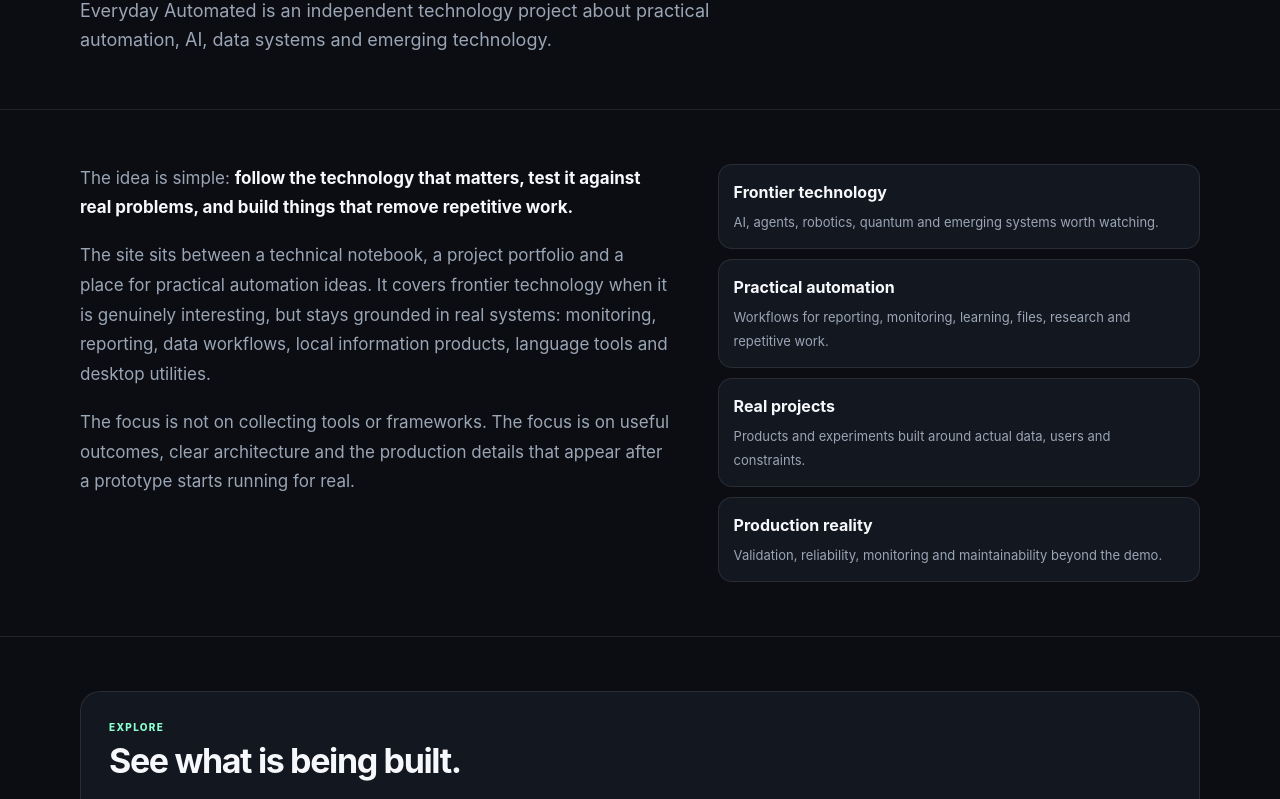
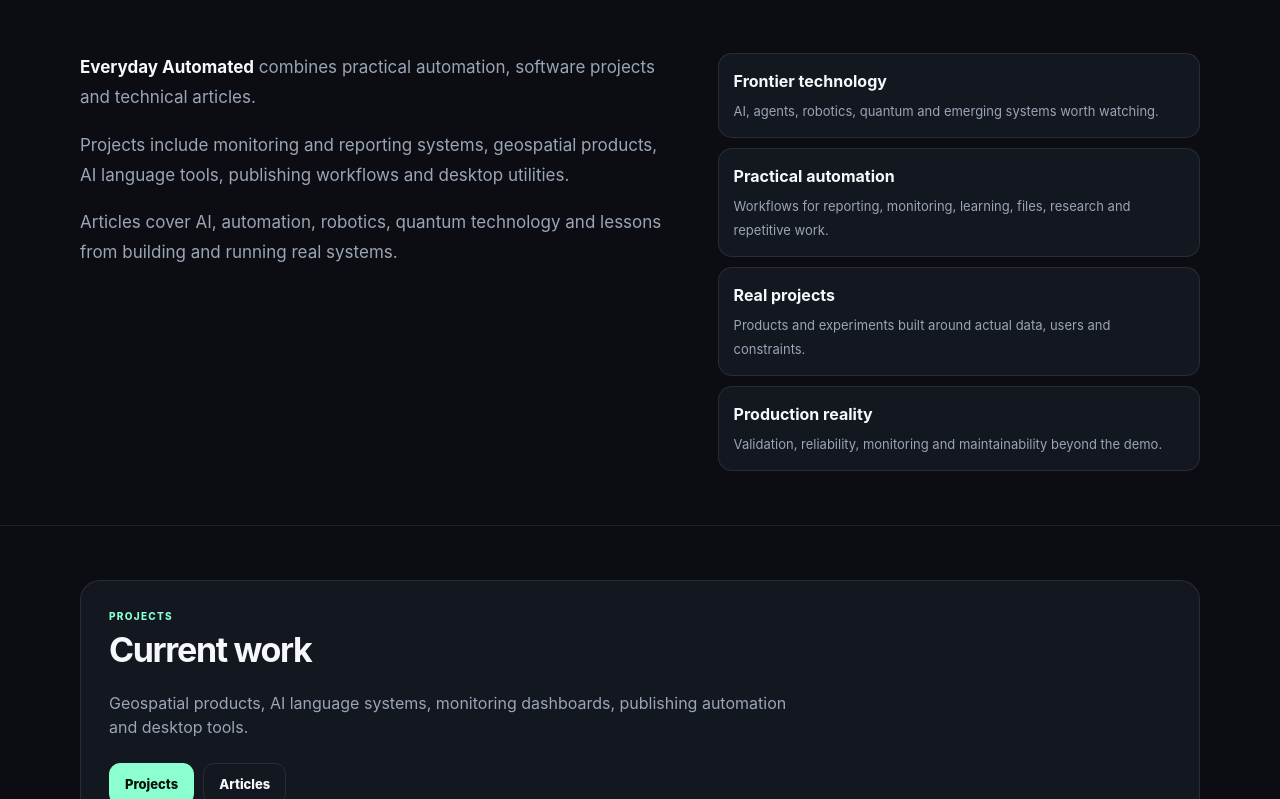
Before and after one commit to everyday-automated/everyday-automated.github.io, a plain HTML site: page about/index.html in a window 1280 px wide. Shown: the part 373-1172 px from the top of the page. Drawn offline with Linux system fonts and the light colour scheme.

Commit message:
Replace About slogans with factual copy

```diff
--- a/about/index.html
+++ b/about/index.html
@@ -12,13 +12,13 @@
 <a href="/">Home</a><a href="/articles/">Articles</a><a href="/projects/">Projects</a><a class="active" href="/about/">About</a><a href="/contact/">Contact</a>
 </nav></div></header>
 <main>
-<section class="page-hero"><div class="wrap"><div class="eyebrow">About</div><h1>Automation should make<br>life simpler, not louder.</h1><p>Everyday Automated is an independent technology project about practical automation, AI, data systems and emerging technology.</p></div></section>
+<section class="page-hero"><div class="wrap"><div class="eyebrow">About</div><h1>About Everyday Automated</h1><p>Practical automation, AI, data systems and emerging technology.</p></div></section>
 
 <section><div class="wrap split">
 <div class="prose">
-<p>The idea is simple: <strong>follow the technology that matters, test it against real problems, and build things that remove repetitive work.</strong></p>
-<p>The site sits between a technical notebook, a project portfolio and a place for practical automation ideas. It covers frontier technology when it is genuinely interesting, but stays grounded in real systems: monitoring, reporting, data workflows, local information products, language tools and desktop utilities.</p>
-<p>The focus is not on collecting tools or frameworks. The focus is on useful outcomes, clear architecture and the production details that appear after a prototype starts running for real.</p>
+<p><strong>Everyday Automated</strong> combines practical automation, software projects and technical articles.</p>
+<p>Projects include monitoring and reporting systems, geospatial products, AI language tools, publishing workflows and desktop utilities.</p>
+<p>Articles cover AI, automation, robotics, quantum technology and lessons from building and running real systems.</p>
 </div>
 <div class="list">
 <div><strong>Frontier technology</strong><span>AI, agents, robotics, quantum and emerging systems worth watching.</span></div>
@@ -28,7 +28,7 @@
 </div>
 </div></section>
 
-<section><div class="wrap"><div class="contact-box"><div class="label">Explore</div><h2>See what is being built.</h2><p>Projects range from geospatial local-information products to AI language systems, monitoring dashboards and desktop automation.</p><div class="btns"><a class="btn primary" href="/projects/">Projects</a><a class="btn" href="/articles/">Articles</a></div></div></div></section>
+<section><div class="wrap"><div class="contact-box"><div class="label">Projects</div><h2>Current work</h2><p>Geospatial products, AI language systems, monitoring dashboards, publishing automation and desktop tools.</p><div class="btns"><a class="btn primary" href="/projects/">Projects</a><a class="btn" href="/articles/">Articles</a></div></div></div></section>
 </main>
 <footer><div class="wrap footer"><span>© 2026 Everyday Automated</span><span>Automation · Data · AI</span></div></footer>
 </body></html>
```
